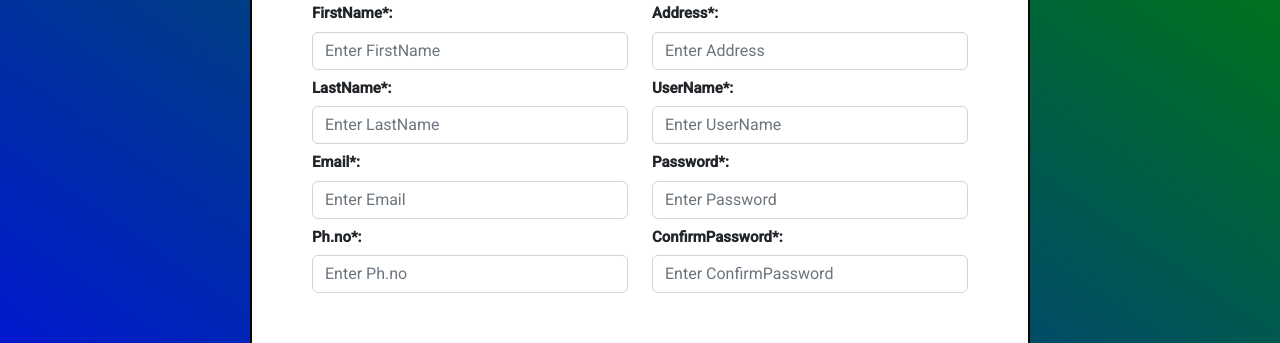
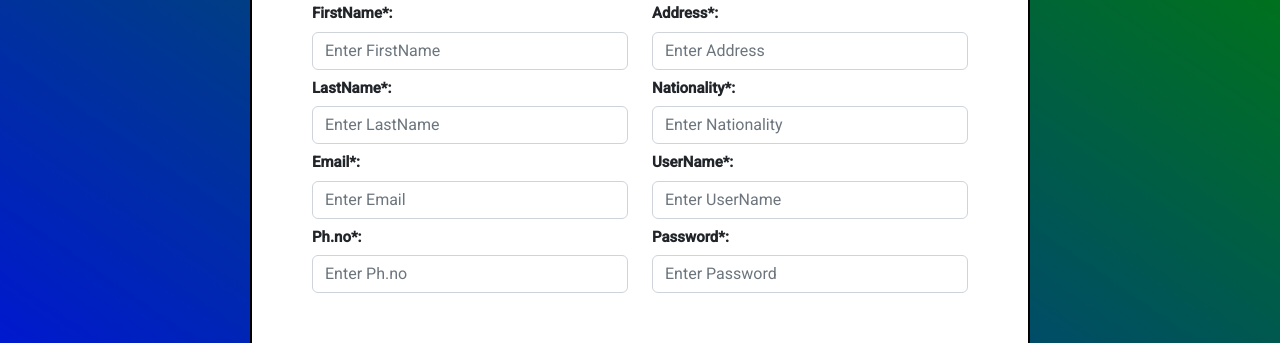
Before and after one commit to nagaraju787/VSS-1, an Angular app: page /registration in a window 1280 px wide. Shown: the part 203-546 px from the top of the page. Built offline with nearby package versions, Linux system fonts and the light colour scheme; no server answers.

Commit message:
some changes

```diff
--- a/src/app/components/registration/registration.component.html
+++ b/src/app/components/registration/registration.component.html
@@ -230,6 +230,24 @@
                             <i class="bi bi-check-circle-fill"></i>
                         </span>
                     </div>
+                    <div class="form-group">
+                        <label for="national" id="v1" class="col-sm-2 col-form-label">Nationality*:</label>
+                        <input type="text" formControlName="nationality" maxlength="10" class="form-control"
+                            id="national" placeholder="Enter Nationality">
+                        <ng-container
+                            *ngIf="(getRegFormControl('nationality').touched || getRegFormControl('nationality').dirty) && getRegFormControl('nationality').invalid">
+                            <div class="error" *ngIf="getRegFormControl('nationality')?.errors['required']">Nationality
+                                is
+                                required</div>
+                        </ng-container>
+                        <span style="color:red"
+                            *ngIf="(getRegFormControl('nationality').touched || getRegFormControl('nationality').dirty) && getRegFormControl('nationality').invalid">
+                            <i class="bi bi-x-circle-fill"></i>
+                        </span>
+                        <span style="color: rgb(9, 245, 80);" *ngIf="getRegFormControl('nationality').valid">
+                            <i class="bi bi-check-circle-fill"></i>
+                        </span>
+                    </div>
                     <div class="form-group ">
                         <label for="uname" id="v1" class="col-sm-2 col-form-label">UserName*:</label>
                         <input type="text" formControlName="uname" maxlength="20" class="form-control" id="uname"
@@ -267,26 +285,6 @@
                             <i class="bi bi-check-circle-fill"></i>
                         </span>
                     </div>
-                <div class="form-group">
-                    <label for="cpswd" id="v1" class="col-sm-2 col-form-label">ConfirmPassword*:</label>
-                    <input type="current-password" formControlName="cpswd" maxlength="10" class="form-control" id="cpswd"
-                        placeholder="Enter ConfirmPassword">
-                    <ng-container
-                        *ngIf="(getRegFormControl('cpswd').touched || getRegFormControl('cpswd').dirty) && getRegFormControl('cpswd').invalid">
-                        <div class="error" *ngIf="getRegFormControl('cpswd')?.errors['required']">ConfirmPassword is
-                            required</div>
-                        <div class="error" *ngIf="getRegFormControl('cpswd')?.errors['minlength']">min.8 letters has
-                            required
-                        </div>
-                    </ng-container>
-                    <span style="color:red"
-                        *ngIf="(getRegFormControl('pswd').touched || getRegFormControl('cpswd').dirty) && getRegFormControl('cpswd').invalid">
-                        <i class="bi bi-x-circle-fill"></i>
-                    </span>
-                    <span style="color: rgb(9, 245, 80);" *ngIf="getRegFormControl('cpswd').valid">
-                        <i class="bi bi-check-circle-fill"></i>
-                    </span>
-                </div>
                 </div>
             </div>
             <button type="submit" class="btn btn-success" [disabled]="RegForm.invalid">Save</button>
--- a/src/app/components/registration/registration.component.ts
+++ b/src/app/components/registration/registration.component.ts
@@ -20,9 +20,9 @@ export class RegistrationComponent implements OnInit {
       email:['',[Validators.required,Validators.pattern("^[a-z0-9._%+-]+@[a-z0-9.-]+\\.[a-z]{2,4}$")]],
       phno:['',[Validators.required,Validators.pattern("^[1-9]{10}$"),Validators.maxLength(10)]],
       address:['',[Validators.required,Validators.minLength(20)]],
+      nationality: ['',[Validators.required,Validators.minLength(1)]],
       uname:['',[Validators.required,Validators.minLength(1)]],
       pswd: ['',[Validators.required,Validators.minLength(8)]],
-      cpswd: ['',[Validators.required,Validators.minLength(8)]],
     })
   }
   getRegFormControl(key: string):any{
```
Lines whose indentation alone changed are shown as unchanged.
